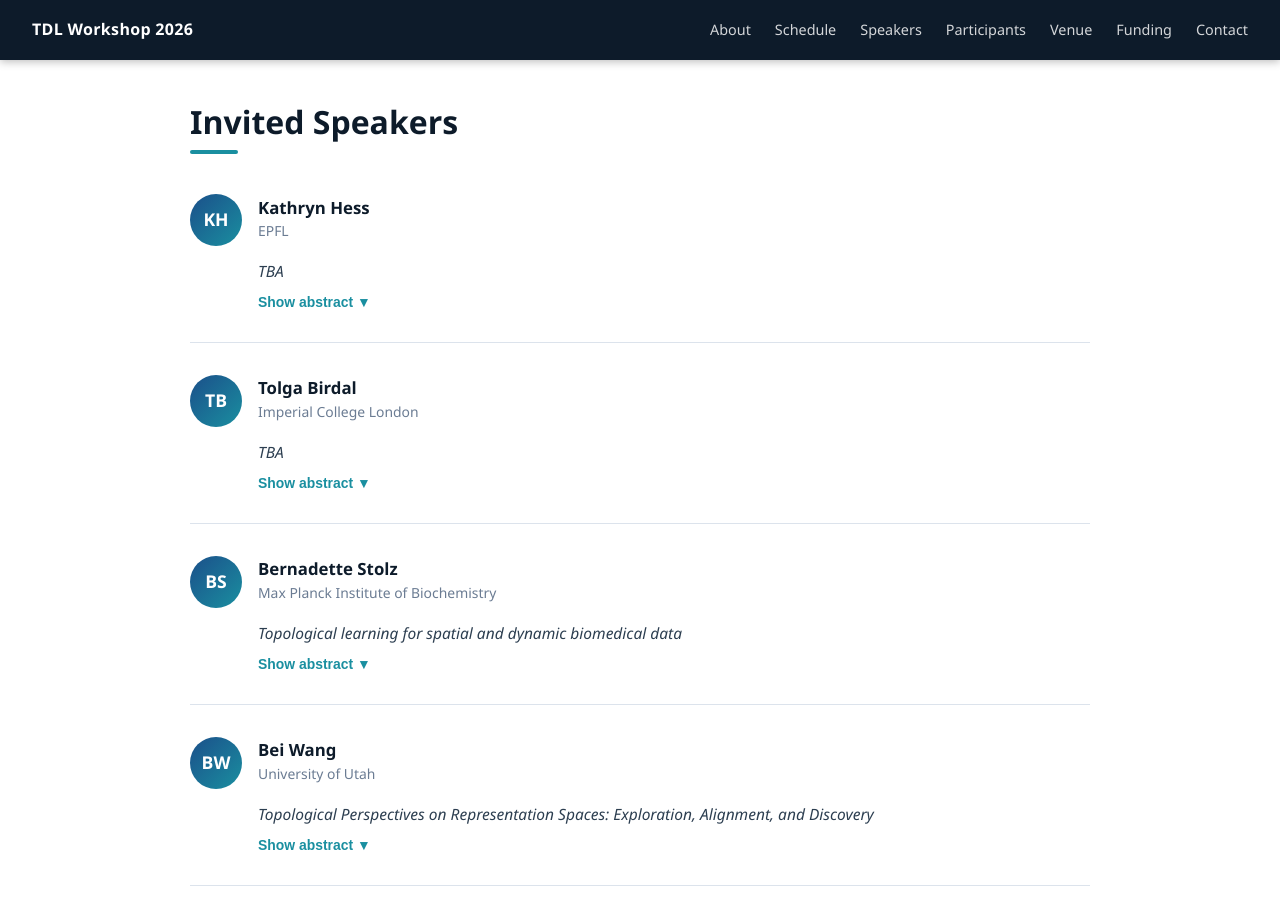
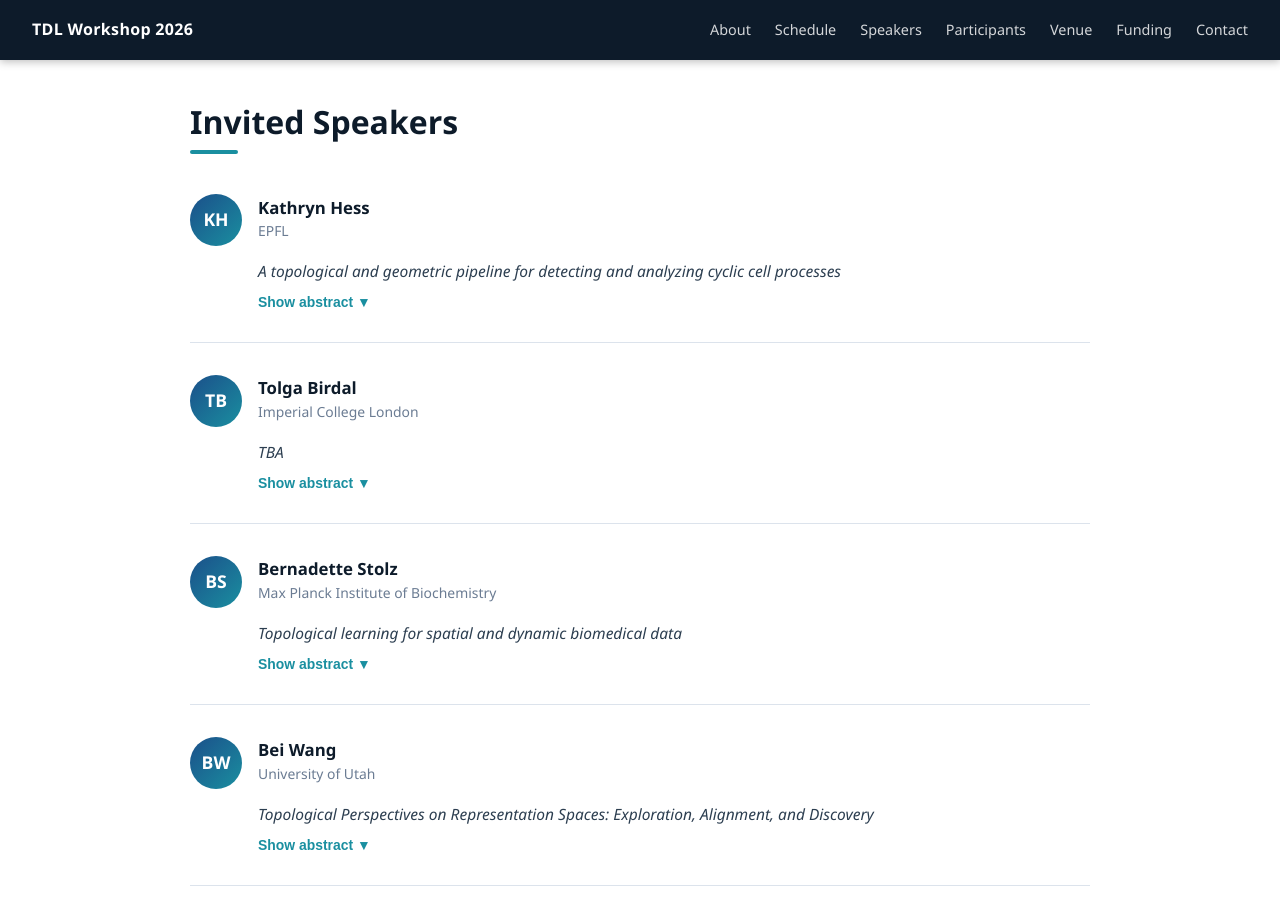
Before and after one commit to aidos-lab/tdl-workshop, a Jekyll site: the page built from index.html, in a window 1280 px wide and 900 px high, scrolled down 2806 px. Built offline with Jekyll 4.4.1, drawn with Linux system fonts in a browser that asks for light colours; some of the changed lines change nothing that is shown.

Commit message:
added title and abtract

```diff
--- a/_data/speakers.yml
+++ b/_data/speakers.yml
@@ -19,9 +19,10 @@
   affiliation: EPFL
   initials: KH
   website: https://www.epfl.ch/labs/hessbellwald-lab/hessbellwald/
-  talk_title: TBA
+  talk_title: "A topological and geometric pipeline for detecting and analyzing cyclic cell processes"
   abstract: |
-    TBA
+    In this talk I will introduce CocycleHunter, a pipeline for identifying and analyzing circular structure in gene expression data, which integrates methods from topological data analysis with geometric lead-lag analysis. Our method provides a powerful, cohomology-based technique for estimating the phase of genes exhibiting cyclic expression patterns (gene cascades), which has been validated on synthetic RNA transcription models, as well as on real datasets.  I’ll explain the math behind the pipeline and illustrate its application to gene expression data, providing novel insights into how cell processes intertwine.
+    This is joint work, led by Kelly Maggs and Markus Youssef, with the collaboration of Cyril Pulver, Jovan Isa, Tâm Nguyên, Wouter Karthaus, Heather Harrington, and Paolo Dotto.
 
 - name: Tolga Birdal
   affiliation: Imperial College London
```
